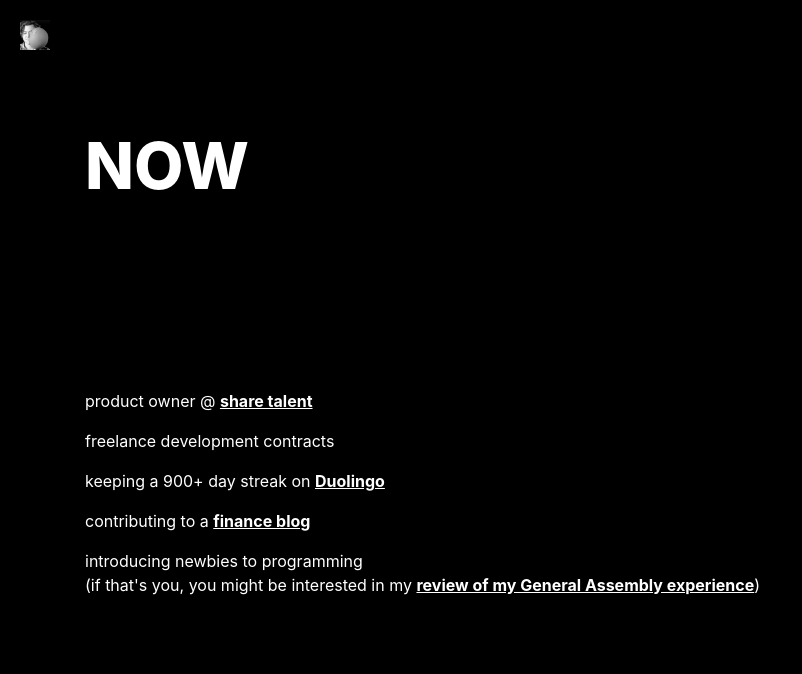
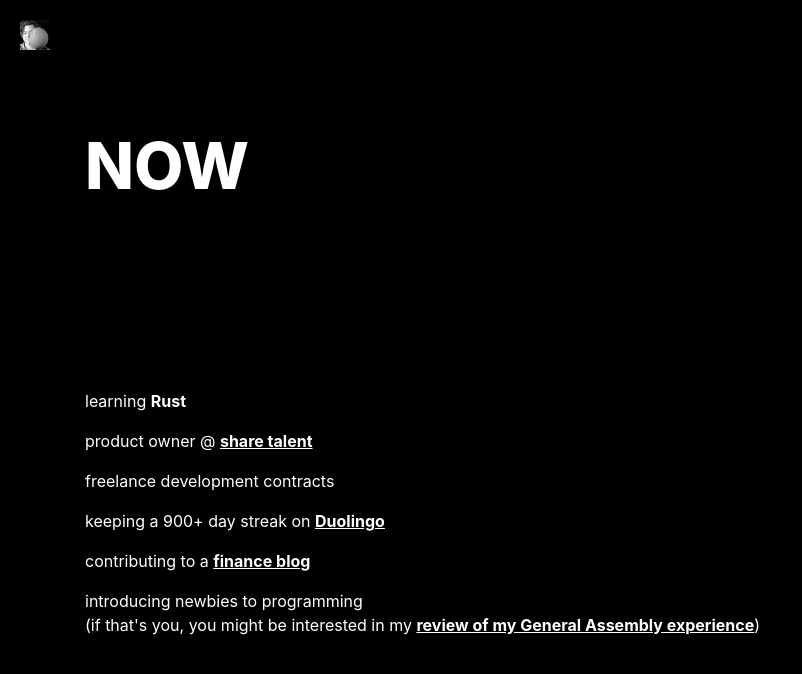
Before and after one commit to DeeterCesler/personal-site, a React (Create React App) app: page /now in a window 1280 px wide. Shown: the top 674 px of the page, without its empty margins (0-802 px from the left). Built offline with nearby package versions, Linux system fonts and the light colour scheme; no server answers.

Commit message:
update /now

```diff
--- a/src/Now.jsx
+++ b/src/Now.jsx
@@ -7,6 +7,7 @@ const Now = () => {
                 <h1 className="header">NOW</h1>
                 <div className="spacer"/>
                 <div className="main-text">
+                    <p className="now-text">learning <strong>Rust</strong></p>
                     <p className="now-text">product owner @ <a className="white" href="https://sharetalent.co/">share talent</a></p>
                     <p className="now-text">freelance development contracts</p>
                     <p className="now-text">keeping a 900+ day streak on <a className="white" href="https://www.duolingo.com/profile/Deeter">Duolingo</a></p>
```
